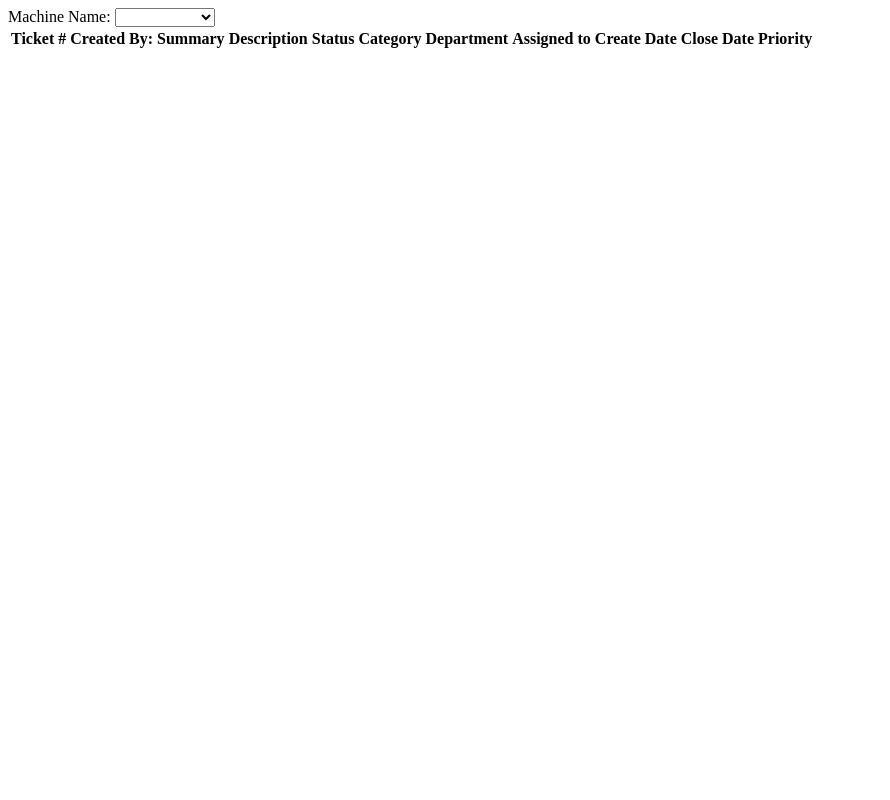
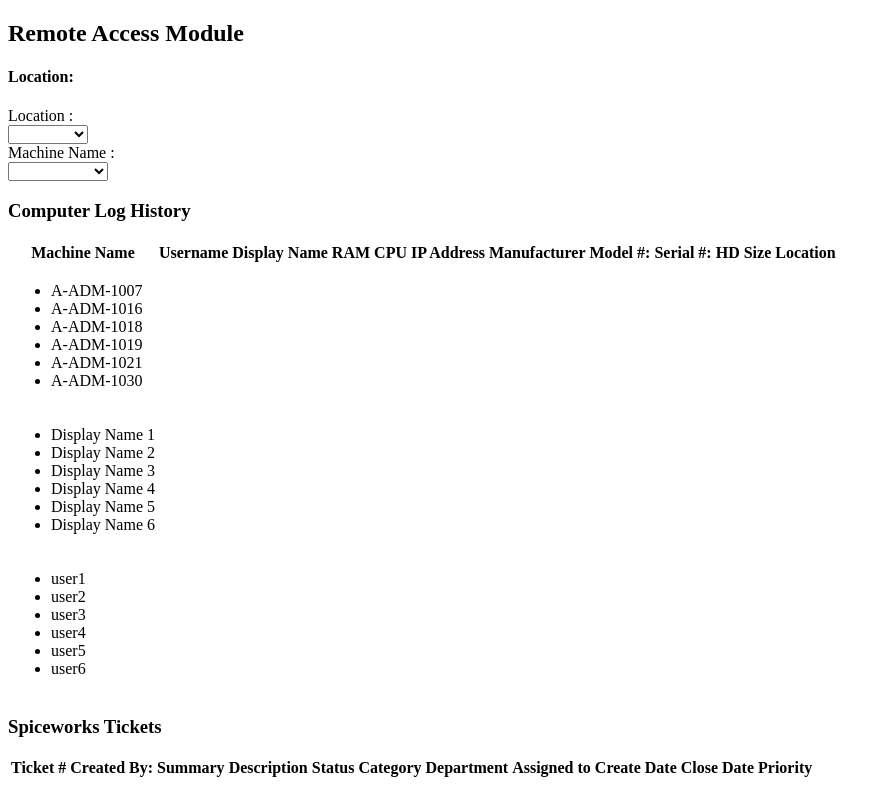
Before and after one commit to wavebeam/form-project, an Angular app: page / in a window 1280 px wide. Shown: the whole page, without its empty margins (0-890 px from the left). Built offline with nearby package versions, Linux system fonts and the light colour scheme.

Commit message:
Finished Skeleton

```diff
--- a/src/app/comclass.ts
+++ b/src/app/comclass.ts
@@ -9,4 +9,5 @@ export class Com {
   model: string;
   serial: string;
   drive: number;
+  location: string;
 }
--- a/src/app/comdata.ts
+++ b/src/app/comdata.ts
@@ -12,6 +12,7 @@ export const Comdata: Com[] = [
     model: 'p7-1380t',
     serial: '2MDXXXXXXX',
     drive: 0,
+    location: 'Anderson'
   },
   {
     cname: 'A-ADM-1016',
@@ -24,6 +25,7 @@ export const Comdata: Com[] = [
     model: 'p7-1420t',
     serial: '2MDXXXXXXX',
     drive: 932,
+    location: 'Anderson'
   },
   {
     cname: 'A-ADM-1018',
@@ -36,6 +38,8 @@ export const Comdata: Com[] = [
     model: 'p7-1420t',
     serial: '2MDXXXXXXX',
     drive: 0,
+    location: 'Holtz'
+
   },
   {
     cname: 'A-ADM-1019',
@@ -48,6 +52,8 @@ export const Comdata: Com[] = [
     model: 'p7-1420t',
     serial: '2MDXXXXXXX',
     drive: 932,
+    location: 'Holtz'
+
   },
   {
     cname: 'A-ADM-1021',
@@ -60,6 +66,7 @@ export const Comdata: Com[] = [
     model: 'p7-1420t',
     serial: '2MDXXXXXXX',
     drive: 0,
+    location: 'Willard'
   },
   {
     cname: 'A-ADM-1030',
@@ -72,5 +79,6 @@ export const Comdata: Com[] = [
     model: 'HD Pro3500 Series',
     serial: 'MXLXXXXXXX',
     drive: 466,
+    location: 'King',
   }
 ];
--- a/src/app/form/form.component.html
+++ b/src/app/form/form.component.html
@@ -1,6 +1,22 @@
+<div>
+  <h2>Remote Access Module</h2>
+  <h4>Location: </h4>
+</div>
 
 <div>
-  <label><span>Machine Name: </span>
+  <label><span>Location : </span> <br>
+    <select [(ngModel)] = "selectedLocation">
+      <option *ngFor = "let data of com"
+        [value] = "data.location"
+        [attr.selected] = "selectedLocation==data.location ? true : null">{{data.location}}
+      </option>
+    </select>
+  </label>
+</div>
+
+
+<div>
+  <label><span>Machine Name : </span> <br>
     <select [(ngModel)] = "selectedMachine">
       <option *ngFor = "let data of com"
         [value] = "data.cname"
@@ -10,9 +26,56 @@
   </label>
 </div>
 
-<div *ngIf = "selectedMachine">
+<div>
 
-</div>
+
+<h3> Computer Log History </h3>
+
+  <table>
+    <tr>
+      <th>Machine Name</th>
+      <th>Username</th>
+      <th>Display Name</th>
+      <th>RAM</th>
+      <th>CPU</th>
+      <th>IP Address</th>
+      <th>Manufacturer</th>
+      <th>Model #: </th>
+      <th>Serial #:</th>
+      <th>HD Size</th>
+      <th>Location</th>
+    </tr>
+    <tr>
+        <td>
+          <ul>
+            <li *ngFor="let data of com">
+              {{data.cname}}
+            </li>
+          </ul>
+        </td>
+    </tr>
+    <tr>
+        <td>
+          <ul>
+            <li *ngFor="let data of com">
+              {{data.displayname}}
+            </li>
+          </ul>
+        </td>
+    </tr>
+    <tr>
+        <td>
+          <ul>
+            <li *ngFor="let data of com">
+              {{data.username}}
+            </li>
+          </ul>
+        </td>
+    </tr>
+
+  </table>
+
+<h3> Spiceworks Tickets </h3>
 
   <table>
     <tr>
@@ -28,3 +91,8 @@
       <th>Close Date</th>
       <th>Priority</th>
     </tr>
+
+
+  </table>
+
+</div>
--- a/src/app/form/form.component.ts
+++ b/src/app/form/form.component.ts
@@ -17,7 +17,8 @@ export class FormComponent implements OnInit {
 
   ticket: Ticket[];
   com: Com[];
-  selectedmachine: string;
+  selectedMachine: string;
+  selectedLocation: string;
 
 
   ngOnInit() {
```
Lines whose indentation alone changed are shown as unchanged.
